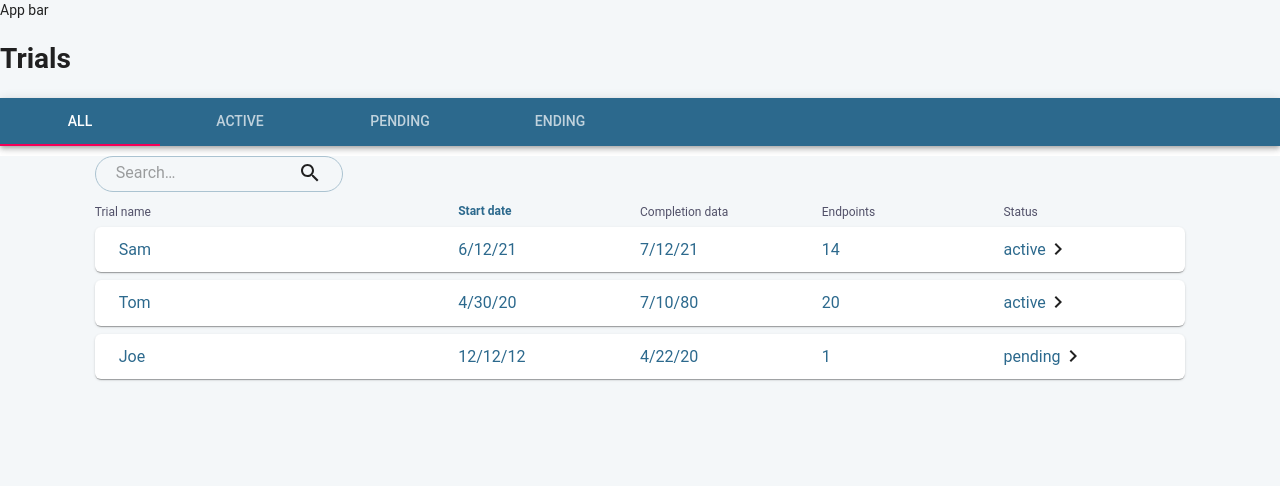
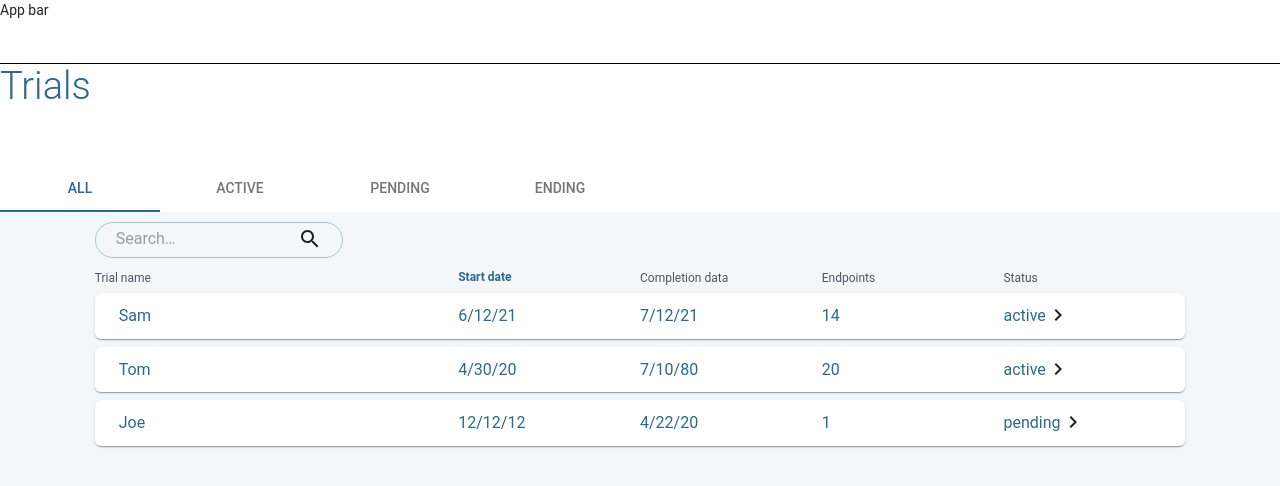
Before and after one commit to Dell-TICRH-Clinical-Trial-App-Dev-Team/Itrial-admin-panel, a React (Create React App) app: page /trials in a window 1280 px wide. Shown: the top 486 px of the page. Built offline with nearby package versions, Linux system fonts and the light colour scheme.

Commit message:
changed styling of tabs

```diff
--- a/src/pages/Trials/TrialTabs.tsx
+++ b/src/pages/Trials/TrialTabs.tsx
@@ -13,8 +13,15 @@ import dummyData from "./dummyData.json"
 const useStyles = makeStyles((theme: Theme) => ({
     root: {
         flexGrow: 1,
-        backgroundColor: theme.palette.background.paper,
+        backgroundColor: theme.palette.background.default,
     },
+    appBar: {
+        boxShadow: "none",
+        backgroundColor: "white",
+    },
+    tabs: {
+        backgroundColor: "white"
+    }
 }));
 
 
@@ -29,8 +36,15 @@ const Trials = () => {
 
     return (
         <div className={classes.root}>
-            <AppBar position="static">
-                <Tabs value={value} onChange={handleChange} aria-label="simple tabs example">
+            <AppBar position="static" className={classes.appBar}>
+                <Tabs
+                    value={value}
+                    onChange={handleChange}
+                    aria-label="simple tabs example"
+                    className={classes.tabs}
+                    indicatorColor="primary"
+                    textColor="primary"
+                >
                     <Tab label="All"  />
                     <Tab label="Active"  />
                     <Tab label="Pending"  />
--- a/src/pages/Trials/Trials.tsx
+++ b/src/pages/Trials/Trials.tsx
@@ -1,21 +1,31 @@
 import React from 'react';
 import TrialTabs from "./TrialTabs";
-import Paper from "@material-ui/core/Paper";
+import Typography from "@material-ui/core/Typography";
 import {makeStyles, Theme} from "@material-ui/core/styles";
 
 const useStyles = makeStyles((theme: Theme) => ({
-    root: {
-        flexGrow: 1,
-        backgroundColor: "#FFFFFF"
+    appBar: {
+        height: "64px",
+        borderBottom: "1px solid black",
+        backgroundColor: "white"
+
     },
+    heading: {
+        height: "100px",
+        backgroundColor: "white"
+    }
 }));
 
 const Trials = () => {
     const classes = useStyles();
     return (
         <div>
-            <div>App bar</div>
-            <h1>Trials</h1>
+            <div className={classes.appBar}>App bar</div>
+            <div className={classes.heading}>
+                <Typography variant="h1">
+                    Trials
+                </Typography>
+            </div>
             <TrialTabs />
         </div>
     )
--- a/src/theme.tsx
+++ b/src/theme.tsx
@@ -27,6 +27,10 @@ const theme = createTheme({
       '"Segoe UI Emoji"',
       '"Segoe UI Symbol"',
     ].join(","),
+    h1: {
+      fontSize: "38px",
+      color: "#2C698D"
+    },
     h6: {
       color: "#2C698D",
       fontSize: "16px",
```
